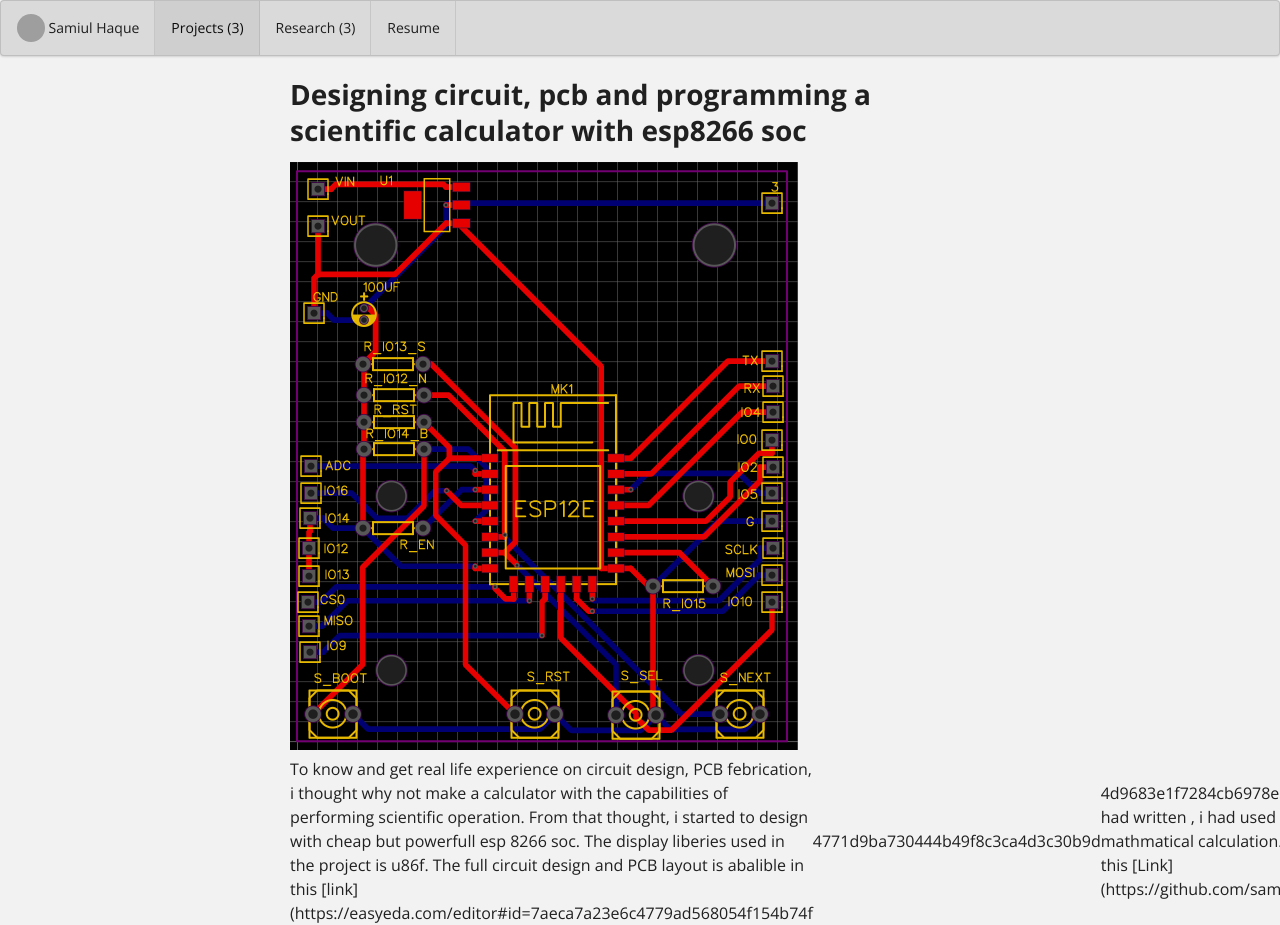
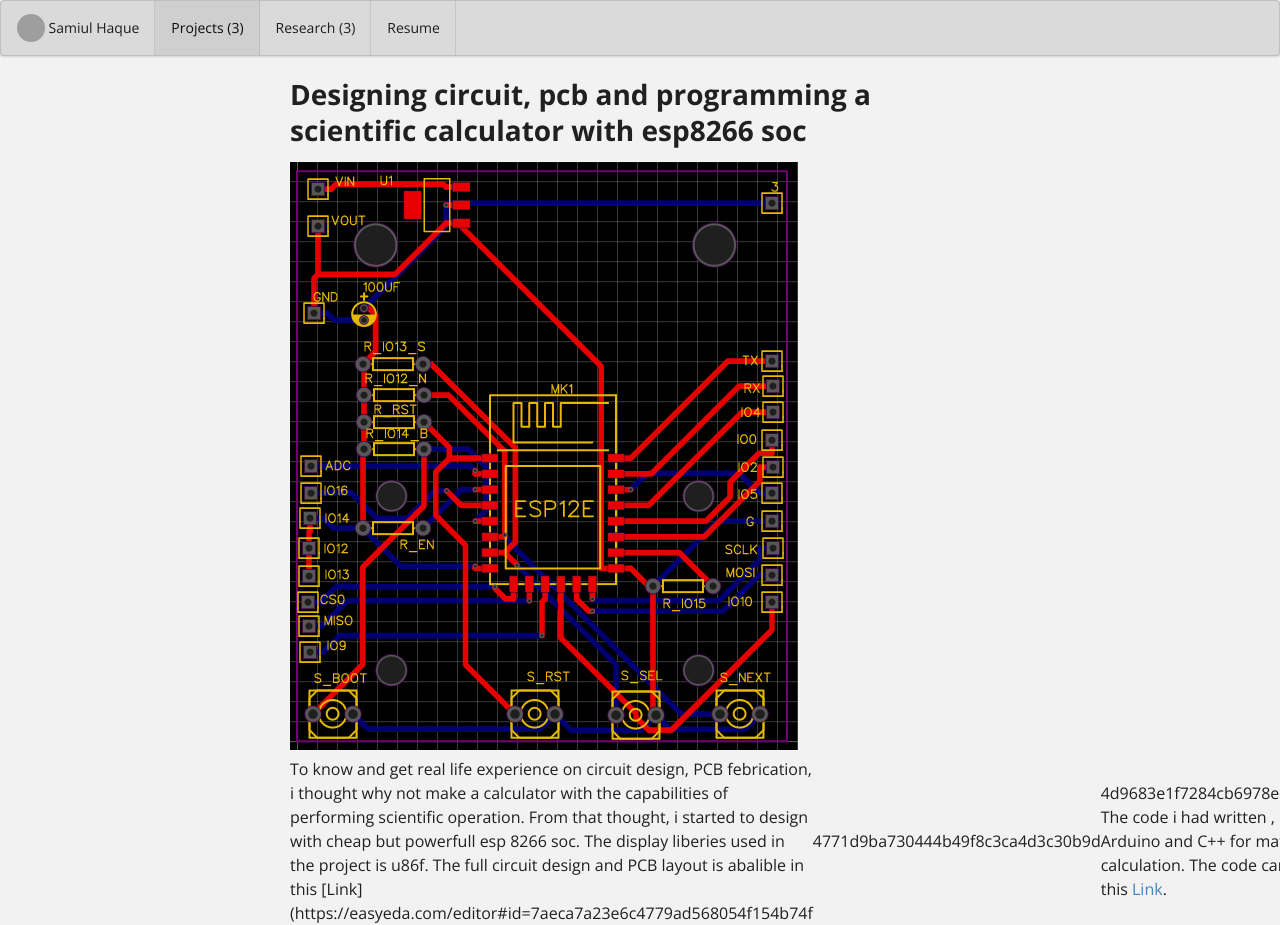
Before and after one commit to samiulextreem/samiulextreem.github.io, a Jekyll site: the page built from projects/project-3.md, in a window 1280 px wide. Built offline with Jekyll 4.4.1, drawn with Linux system fonts in a browser that asks for light colours; grey boxes are pictures that could not be loaded.

Commit message:
Update project-3.md

```diff
--- a/projects/project-3.md
+++ b/projects/project-3.md
@@ -21,4 +21,4 @@
 
 
 
-To know and get real life experience on circuit design, PCB febrication, i thought why not make a calculator with the capabilities of performing scientific operation. From that thought, i started to design with cheap but powerfull esp 8266 soc. The display liberies used in the project is u86f. The full circuit design and PCB layout is abalible in this [link] (https://easyeda.com/editor#id=7aeca7a23e6c4779ad568054f154b74f|4771d9ba730444b49f8c3ca4d3c30b9d|4d9683e1f7284cb6978e3456bfbe43ca). The code i had written , i had used Arduino and C++ for mathmatical calculation. The code can be found in this [Link] (https://github.com/samiulextreem/Device_advance).
+To know and get real life experience on circuit design, PCB febrication, i thought why not make a calculator with the capabilities of performing scientific operation. From that thought, i started to design with cheap but powerfull esp 8266 soc. The display liberies used in the project is u86f. The full circuit design and PCB layout is abalible in this [Link](https://easyeda.com/editor#id=7aeca7a23e6c4779ad568054f154b74f|4771d9ba730444b49f8c3ca4d3c30b9d|4d9683e1f7284cb6978e3456bfbe43ca). The code i had written , i had used Arduino and C++ for mathmatical calculation. The code can be found in this [Link](https://github.com/samiulextreem/Device_advance).
```
